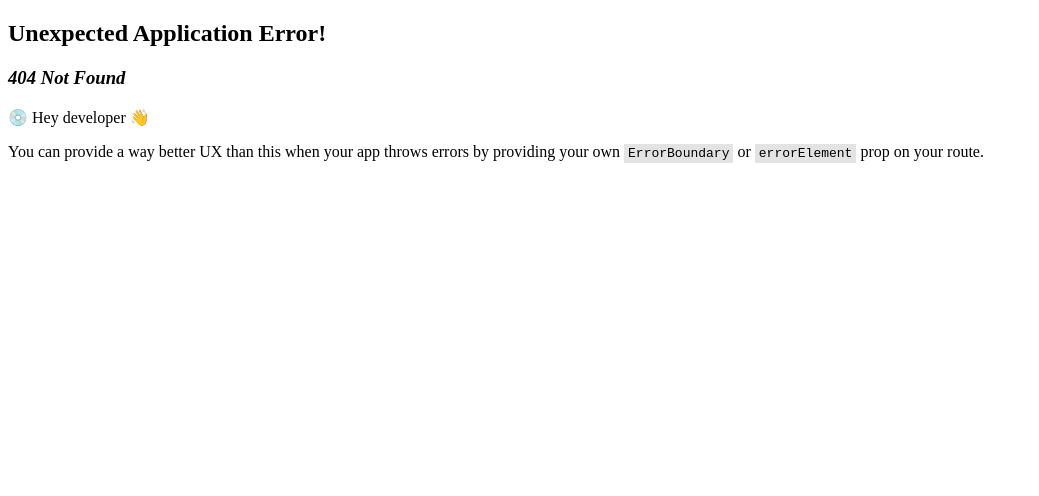
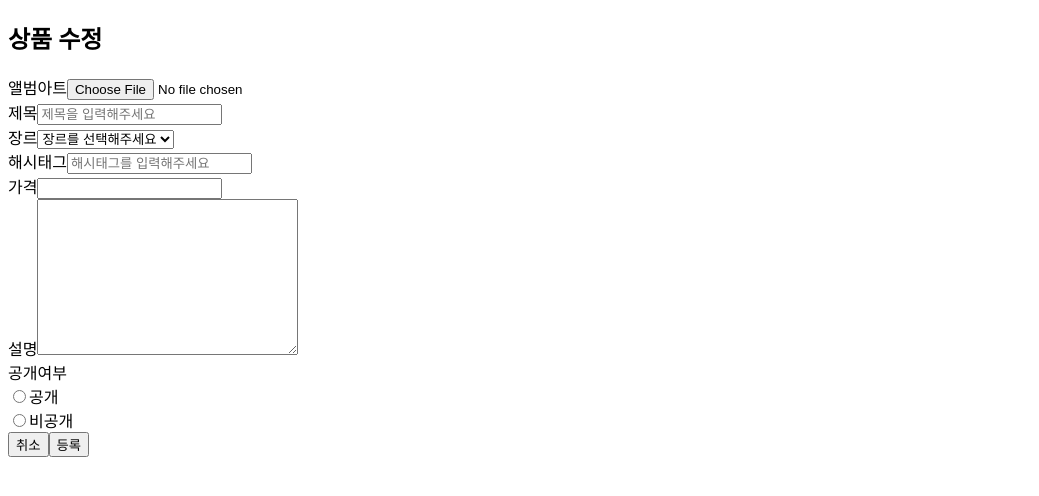
Before and after one commit to techitPlus-FE-team3/open_market_projerct, a React (Vite) app in the folder open-market/: page /update/1 in a window 1280 px wide. Before the commit this address had no page. Shown: the top 496 px of the page, without its empty margins (0-1039 px from the left). Built offline with nearby package versions, Linux system fonts and the light colour scheme.

Commit message:
:lipstick: [Design] 상품 수정 페이지 마크업

```diff
--- a/open-market/src/pages/Index.tsx
+++ b/open-market/src/pages/Index.tsx
@@ -7,7 +7,8 @@ function Index() {
 			<Helmet>
 				<title>Home - 모두의 오디오 MODI</title>
 			</Helmet>
-			<Link to="/registration">삼풍등록</Link>
+			<Link to="/registration">상품등록</Link>
+			<Link to="/update/:productId">상품 업데이트</Link>
 			<main>
 				<h2>메인페이지</h2>
 				<img src="/vite.svg" alt="hero" />
--- /dev/null
+++ b/open-market/src/pages/ProductUpdate.tsx
@@ -0,0 +1,93 @@
+import { Helmet } from "react-helmet-async";
+
+function ProductUpdate() {
+	return (
+		<>
+			<Helmet>
+				<title>Update Product - 모두의 오디오 MODI</title>
+			</Helmet>
+			<section>
+				<h2>상품 수정</h2>
+				<form encType="multipart/form-data">
+					<div>
+						<div>
+							<label htmlFor="photo">앨범아트</label>
+							<input
+								type="file"
+								accept="*.jpg,*.png,*.jpeg,*.webp,*.avif"
+								name="photo"
+								id="photo"
+							/>
+						</div>
+						<div>
+							<div>
+								<label htmlFor="title">제목</label>
+								<input
+									type="text"
+									name="title"
+									id="title"
+									placeholder="제목을 입력해주세요"
+								/>
+							</div>
+							<div>
+								<div>
+									<label htmlFor="genre">장르</label>
+									<select name="genre" id="genre" defaultValue="none">
+										<option value="none" disabled hidden>
+											장르를 선택해주세요
+										</option>
+										<option value="dance">dance</option>
+										<option value="pop">pop</option>
+										<option value="k-pop">k-pop</option>
+										<option value="indie">indie</option>
+									</select>
+								</div>
+								<div>
+									<label htmlFor="hashTag">해시태그</label>
+									<input
+										type="text"
+										name="hashTag"
+										id="hashTag"
+										placeholder="해시태그를 입력해주세요"
+									/>
+								</div>
+							</div>
+							<div>
+								<label htmlFor="price">가격</label>
+								<input type="number" name="price" id="price" />
+							</div>
+						</div>
+					</div>
+					<div>
+						<div>
+							<label htmlFor="description">설명</label>
+							<textarea
+								name="description"
+								id="description"
+								cols={30}
+								rows={10}
+							/>
+						</div>
+						<div>
+							<span>공개여부</span>
+							<div>
+								<input type="radio" value="true" name="public" />
+								<span>공개</span>
+							</div>
+							<div>
+								<input type="radio" value="false" name="public" />
+								<span>비공개</span>
+							</div>
+						</div>
+					</div>
+					<div>
+						<button type="reset">취소</button>
+						<button type="submit">등록</button>
+					</div>
+				</form>
+			</section>
+		</>
+	);
+}
+
+export default ProductUpdate;
--- a/open-market/src/routes.tsx
+++ b/open-market/src/routes.tsx
@@ -1,13 +1,14 @@
 import RootLayout from "@/layout/RootLayout";
 import Index from "@/pages/Index";
+import ProductRegistration from "@/pages/ProductRegistration";
 import SignIn from "@/pages/SignIn";
-import ProductRegistration from "@/pages/ProductRegistration";
 import SignUp from "@/pages/SignUp";
 import {
 	Route,
 	createBrowserRouter,
 	createRoutesFromElements,
 } from "react-router-dom";
+import ProductUpdate from "./pages/ProductUpdate";
 
 const router = createBrowserRouter(
 	createRoutesFromElements(
@@ -16,6 +17,7 @@ const router = createBrowserRouter(
 			<Route path="signin" element={<SignIn />} />
 			<Route path="registration" element={<ProductRegistration />} />
 			<Route path="signup" element={<SignUp />} />
+			<Route path="update/:productId" element={<ProductUpdate />} />
 		</Route>,
 	),
 );
```
